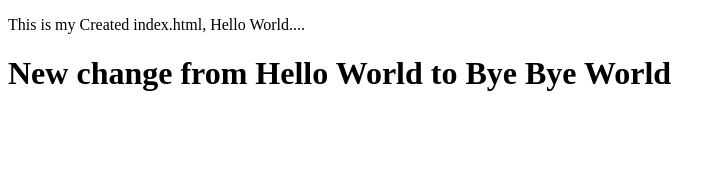
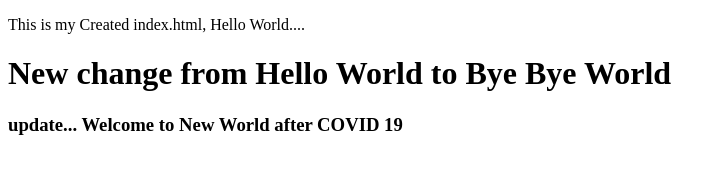
Before and after one commit to pensivethinker/khanbootcamp2020, a plain HTML site: page index.html in a window 1280 px wide. Shown: the whole page, without its empty margins (0-725 px from the left). Drawn offline with Linux system fonts and the light colour scheme.

Commit message:
Update index.html

```diff
--- a/index.html
+++ b/index.html
@@ -10,5 +10,6 @@
         <p>This is my Created index.html, Hello World....</p>
 
         <h1>New change from Hello World to Bye Bye World</h1>
+        <h3>update... Welcome to New World after COVID 19</h3>
 </body>
 </html>
```
